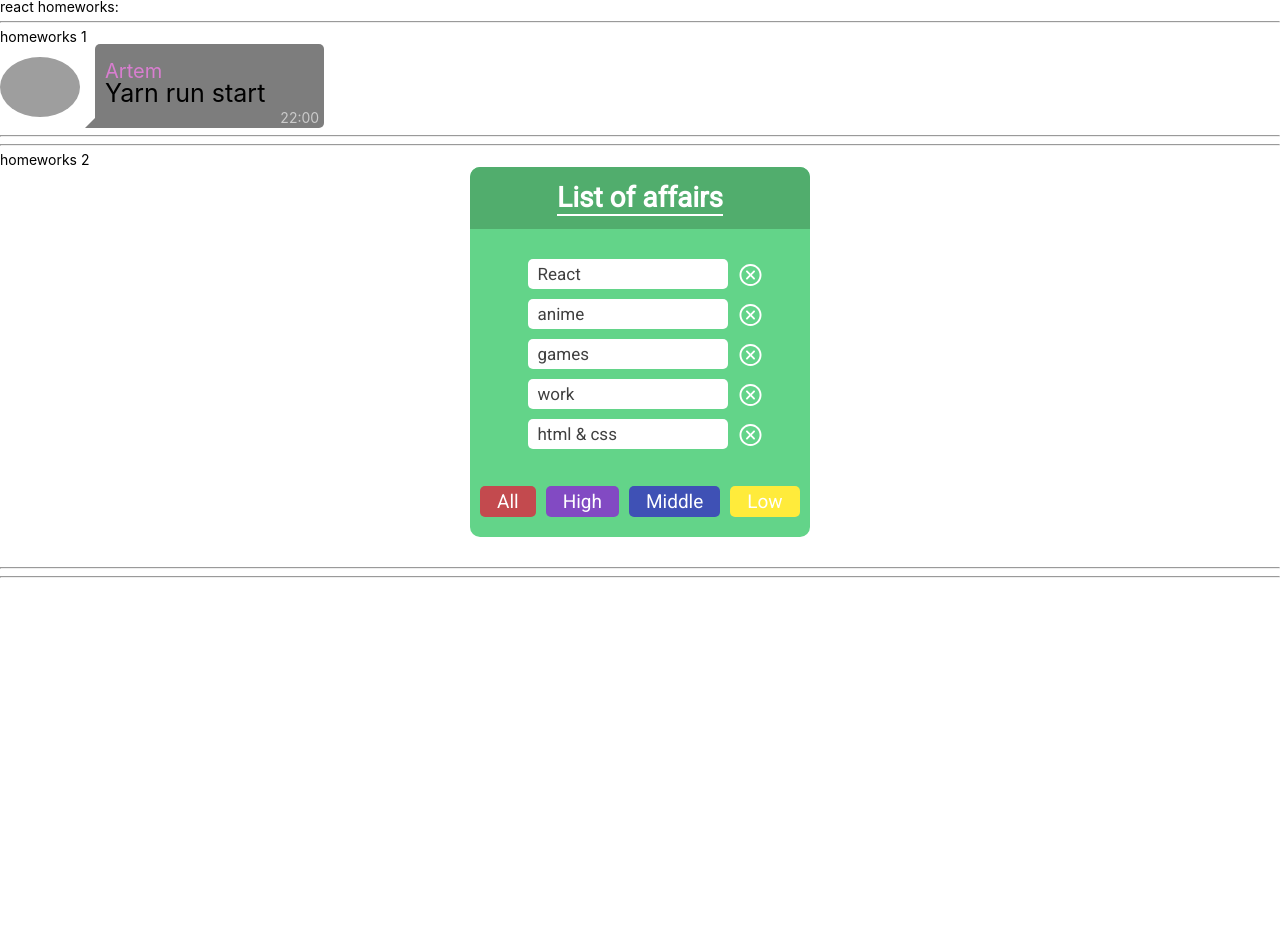
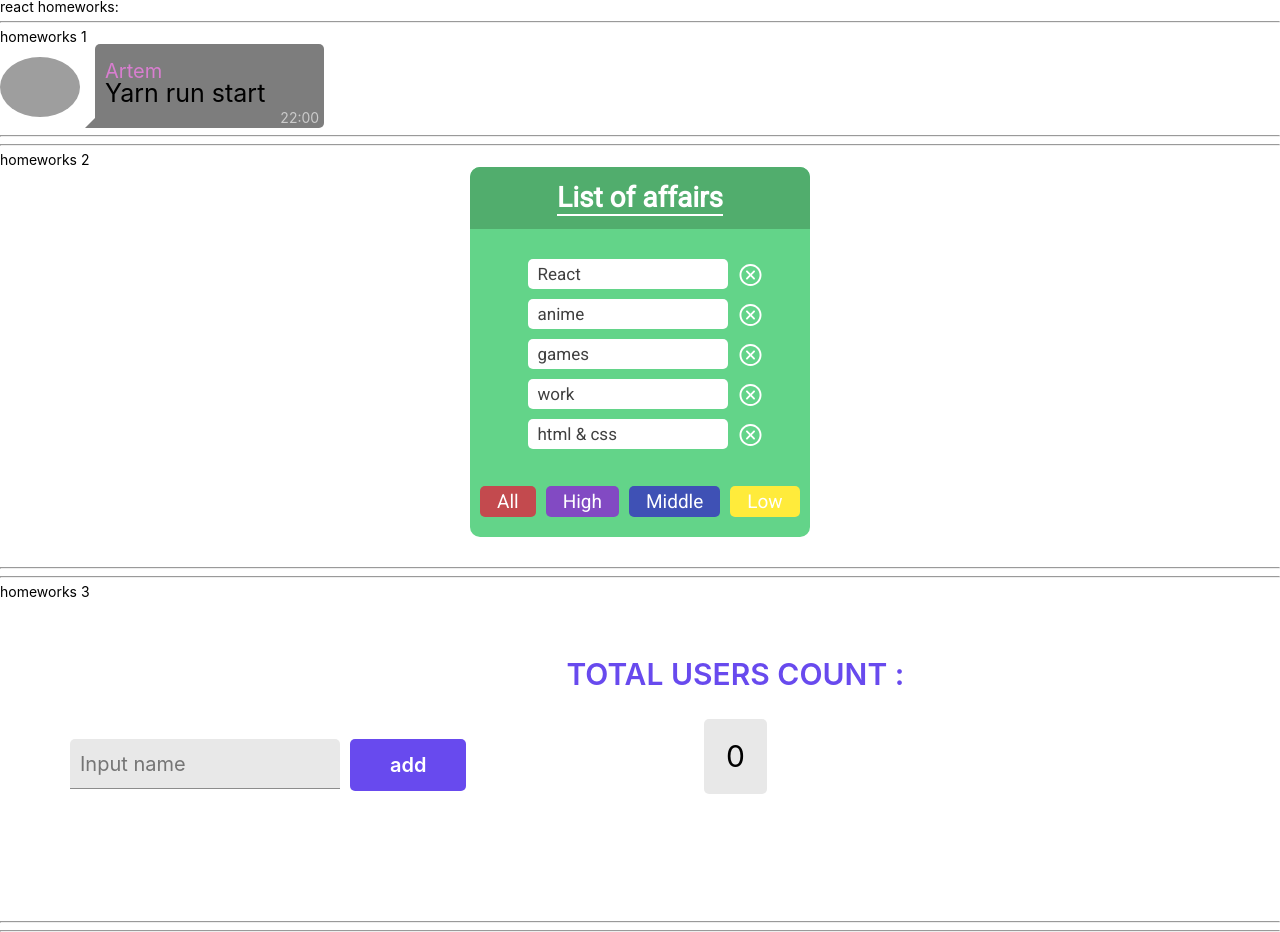
Before and after one commit to Kirill-Laptev/practical-tasks, a React (Create React App) app: page / in a window 1280 px wide. Before the commit the page ends 800 px from the top, so only its background shows below. Built offline with nearby package versions, Linux system fonts and the light colour scheme; grey boxes are pictures that could not be loaded.

Commit message:
#3. Styled input and button. Add  uuid library

```diff
--- a/package.json
+++ b/package.json
@@ -10,6 +10,7 @@
     "@types/node": "^12.0.0",
     "@types/react": "^16.9.0",
     "@types/react-dom": "^16.9.0",
+    "@types/uuid": "^8.3.0",
     "react": "^16.13.1",
     "react-dom": "^16.13.1",
     "react-scripts": "3.4.1",
--- a/src/p1-main/m1-ui/u1-app/App.tsx
+++ b/src/p1-main/m1-ui/u1-app/App.tsx
@@ -2,6 +2,7 @@ import React from 'react'
 import s from './App.module.css'
 import HW1 from '../../../p2-homeworks/h1/HW1'
 import HW2 from '../../../p2-homeworks/h2/HW2'
+import HW3 from '../../../p2-homeworks/h3/HW3'
 
 const App = () => {
     return (
@@ -9,7 +10,7 @@ const App = () => {
             <div>react homeworks:</div>
             <HW1/>
             <HW2/>
-            {/*<HW3/>*/}
+            <HW3/>
             {/*<HW4/>*/}
             {/*<HW5/>*/}
 
--- a/src/p2-homeworks/h1/Message.module.css
+++ b/src/p2-homeworks/h1/Message.module.css
@@ -45,5 +45,5 @@
 .message__time{
     align-self: flex-end;
     padding: 30px 5px 3px 0;
-    color: rgb(265, 265, 265, 0.6)
+    color: rgb(255, 255, 255, 0.6)
 }
--- a/src/p2-homeworks/h2/Affairs.module.css
+++ b/src/p2-homeworks/h2/Affairs.module.css
@@ -23,8 +23,8 @@
 .maintitle__text{
     font-size: 28px;
     font-weight: 700;
-    color: rgb(265, 265, 265);
-    border-bottom: 2px solid rgb(265, 265, 265);
+    color: rgb(255, 255, 255);
+    border-bottom: 2px solid rgb(255, 255, 255);
 }
 .app__inner{
     display: flex;
@@ -47,7 +47,7 @@
     cursor: pointer;
     width: 25px;
     height: 22px;
-    fill: rgb(265, 265, 265);
+    fill: rgb(255, 255, 255);
     margin: 0 0 0 0;
     margin: 3.2px 0 0 0;
 }
@@ -56,7 +56,7 @@
     width: 200px;
     height: 30px;
     border-radius: 5px;
-    background: rgb(265, 265, 265);
+    background: rgb(255, 255, 255);
 }
 .task__text{
     font-size: 17px;
@@ -71,7 +71,7 @@
 
 .task__filters button{
     padding: 4px 17px;
-    color: rgb(265, 265, 265);
+    color: rgb(255, 255, 255);
     border-radius: 5px;
     font-weight: 200;
     font-size: 19px;
--- a/src/p2-homeworks/h2/HW2.tsx
+++ b/src/p2-homeworks/h2/HW2.tsx
@@ -56,7 +56,7 @@ function HW2() {
         </div>
       </div>
 
-      <hr />
+
       {/*для личного творчества, могу проверить*/}
       {/*<AlternativeAffairs/>*/}
       <hr />
--- a/src/p2-homeworks/h3/Greeting.module.css
+++ b/src/p2-homeworks/h3/Greeting.module.css
@@ -1,7 +1,70 @@
-.someClass {
+.app{
+    display: flex;
+    padding: 60px 70px 120px 70px;
+}
 
+.app__form{
+    display: flex;
+    margin-top: 80px;
+}
+
+input{
+    border: none;
+    width: 270px;
+    height: 50px;
+    padding-left: 10px;
+    background-color: rgb(232,232,232);
+    border-radius: 5px 5px 0 0;
+    font-size: 20px;
+    border-bottom: 1.8px solid rgb(140,140,140);
+}
+
+.app button{
+    padding: 14px 40px;
+    border-radius: 5px;
+    background-color: rgb(104,74,238);
+    font-size: 20px;
+    font-weight: 600;
+    color: rgb(255, 255, 255);
+    margin-left: 10px;
 }
 
 .error {
-    border: 1px solid red;
+    border-bottom: 3px solid red;
 }
+.border{
+    border-bottom: 3px solid rgb(104,74,238);
+}
+
+.error__message{
+    margin-top: 5px;
+}
+.error__message span{
+    color: red;
+    font-size: 16px;
+}
+
+.users{
+    margin-left: 100px;
+    display: flex;
+    flex-direction: column;
+    align-items: center;
+}
+
+.users__title{
+    font-size: 30px;
+    font-weight: 600;
+    text-transform: uppercase;
+    color: rgb(104,74,238);
+}
+
+.users__counter{
+    margin-top: 30px;
+    font-size: 30px;
+    width: 63px;
+    height: 75px;
+    border-radius: 5px;
+    background-color: rgb(232,232,232);
+    text-align: center;
+    padding-top: 22px;
+}
--- a/src/p2-homeworks/h3/Greeting.tsx
+++ b/src/p2-homeworks/h3/Greeting.tsx
@@ -2,25 +2,42 @@ import React from "react";
 import s from "./Greeting.module.css";
 
 type GreetingPropsType = {
-    name: any // need to fix any
-    setNameCallback: any // need to fix any
-    addUser: any // need to fix any
-    error: any // need to fix any
-    totalUsers: any // need to fix any
+    name: string // need to fix any
+    setNameCallback: (e: React.ChangeEvent<HTMLInputElement>) => void // need to fix any
+    addUser: () => void // need to fix any
+    error: string // need to fix any
+    totalUsers: number // need to fix any
+    onBlurHandler: () => void
+    onInputClick: () => void
+    active: boolean
 }
 
 // презентационная компонента (для верстальщика)
 const Greeting: React.FC<GreetingPropsType> = (
-    {name, setNameCallback, addUser, error, totalUsers} // деструктуризация пропсов
+    {name, setNameCallback, addUser, error, totalUsers, onBlurHandler, onInputClick, active} // деструктуризация пропсов
 ) => {
-    const inputClass = s.error; // need to fix with (?:)
+    const inputClass = error ? s.error : ''; // need to fix with (?:)
+    const activeClass = active ? s.border : '';
 
     return (
-        <div>
-            <input value={name} onChange={setNameCallback} className={inputClass}/>
-            <span>{error}</span>
-            <button onClick={addUser}>add</button>
-            <span>{totalUsers}</span>
+        <div className={s.app}>
+            <div className={s.app__form}>
+                <div>
+                <input
+                value={name}
+                placeholder='Input name'
+                onChange={setNameCallback}
+                onClick={onInputClick}
+                onBlur={onBlurHandler}
+                className={`${inputClass} + ' ' ${activeClass}`}/>
+                <div className={s.error__message}><span>{error}</span></div>
+            </div>
+            <div><button onClick={addUser}>add</button></div>
+            </div>
+            <div className={s.users}>
+                <div className={s.users__title}>Total users count :</div>
+                <div className={s.users__counter}><span>{totalUsers}</span></div>
+            </div>
         </div>
     );
 }
--- a/src/p2-homeworks/h3/GreetingContainer.tsx
+++ b/src/p2-homeworks/h3/GreetingContainer.tsx
@@ -1,9 +1,10 @@
 import React, {useState} from "react";
 import Greeting from "./Greeting";
+import { UserType } from "./HW3";
 
 type GreetingContainerPropsType = {
-    users: any // need to fix any
-    addUserCallback: any // need to fix any
+    users: Array<UserType> // need to fix any
+    addUserCallback: (name: string) => void // need to fix any
 }
 
 // более простой и понятный для новичков
@@ -12,17 +13,35 @@ type GreetingContainerPropsType = {
 // более современный и удобный для про :)
 // уровень локальной логики
 const GreetingContainer: React.FC<GreetingContainerPropsType> = ({users, addUserCallback}) => { // деструктуризация пропсов
-    const [name, setName] = useState<any>(""); // need to fix any
-    const [error, setError] = useState<any>(""); // need to fix any
+    const [name, setName] = useState<string>(""); // need to fix any
+    const [error, setError] = useState<string>(""); // need to fix any
+    const [active, setActive] = useState<boolean>(false)
 
-    const setNameCallback = (e: any) => { // need to fix any
-        setName(""); // need to fix
+    const setNameCallback = (e: React.ChangeEvent<HTMLInputElement>) => { // need to fix any
+        setName(e.target.value); // need to fix
+        setError('');
     };
     const addUser = () => {
-        alert(`Hello  !`); // need to fix
+        if(name.trim()){
+            alert(name.trim()); // need to fix
+            addUserCallback(name.trim())
+            setName('')
+        }
+        else{
+            setError('Введите имя')
+        }
     };
 
-    const totalUsers = 0; // need to fix
+    const onInputClick = () => {
+        setActive(true)
+        setError('')
+    }
+
+    const onBlurHandler = () => {
+        setActive(false)
+    }
+
+    const totalUsers = users.length; // need to fix
 
     return (
         <Greeting
@@ -31,6 +50,9 @@ const GreetingContainer: React.FC<GreetingContainerPropsType> = ({users, addUser
             addUser={addUser}
             error={error}
             totalUsers={totalUsers}
+            onInputClick={onInputClick}
+            onBlurHandler={onBlurHandler}
+            active={active}
         />
     );
 }
--- a/src/p2-homeworks/h3/HW3.tsx
+++ b/src/p2-homeworks/h3/HW3.tsx
@@ -1,19 +1,23 @@
 import React, {useState} from "react";
 import GreetingContainer from "./GreetingContainer";
+import {v1} from 'uuid'
 
 // types
 export type UserType = {
-    _id: any // need to fix any
-    name: any // need to fix any
+    _id: string // need to fix any
+    name: string // need to fix any
 }
 
 // уровень работы с глобальными данными
 function HW3() {
-    const [users, setUsers] = useState<any>([]); // need to fix any
+    const [users, setUsers] = useState<UserType[]>([]); // need to fix any // ПРАВИЛЬНО ЛИ ТУТ ???
 
-    const addUserCallback = (name: any) => { // need to fix any
-        setUsers([]); // need to fix
+    const addUserCallback = (name: string) => { // need to fix any
+        let newUsers = [...users, {_id: v1(), name}];
+        setUsers(newUsers); // need to fix
     }
+
+    console.log(users)
 
     return (
         <div>
--- a/tsconfig.json
+++ b/tsconfig.json
@@ -17,7 +17,7 @@
     "resolveJsonModule": true,
     "isolatedModules": true,
     "noEmit": true,
-    "jsx": "react-jsx",
+    "jsx": "react",
     "noFallthroughCasesInSwitch": true
   },
   "include": [
```
Also changed, not shown: 1 other file (tests, documents, lock files or other folders).
